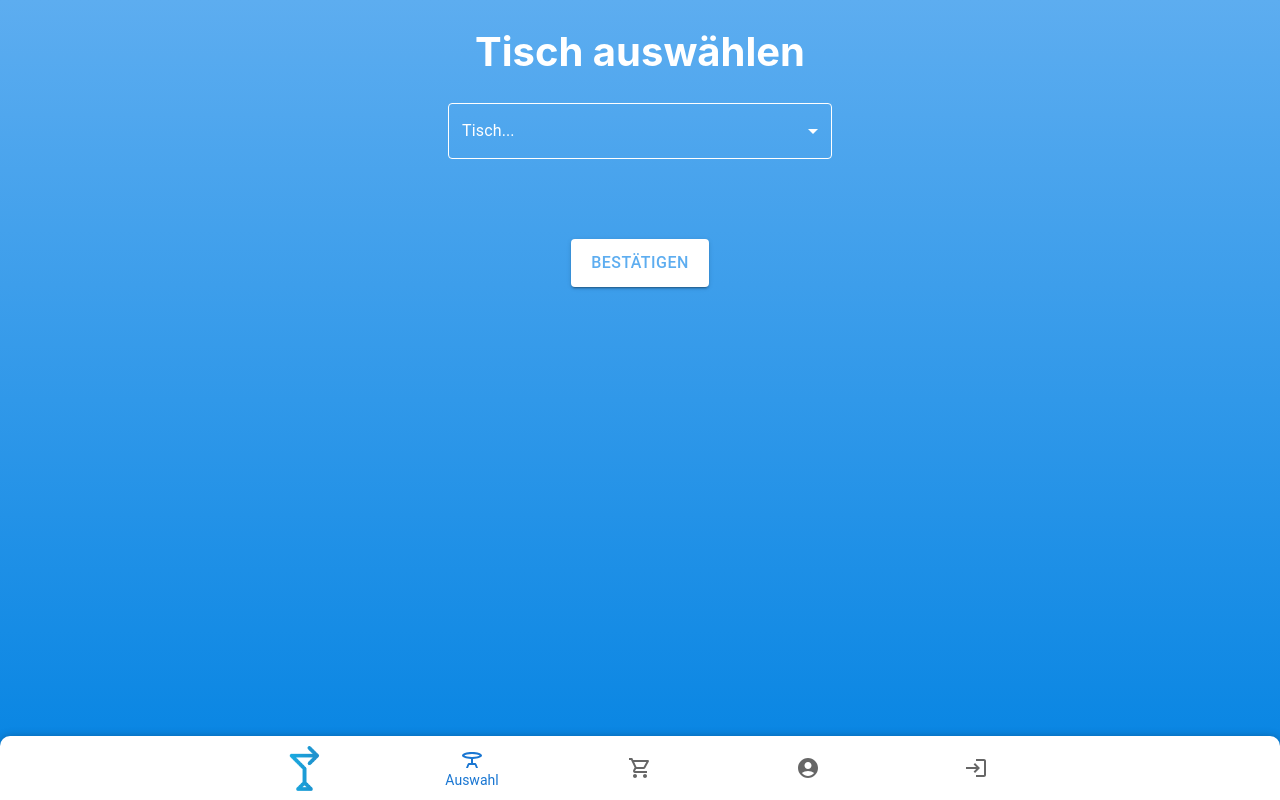
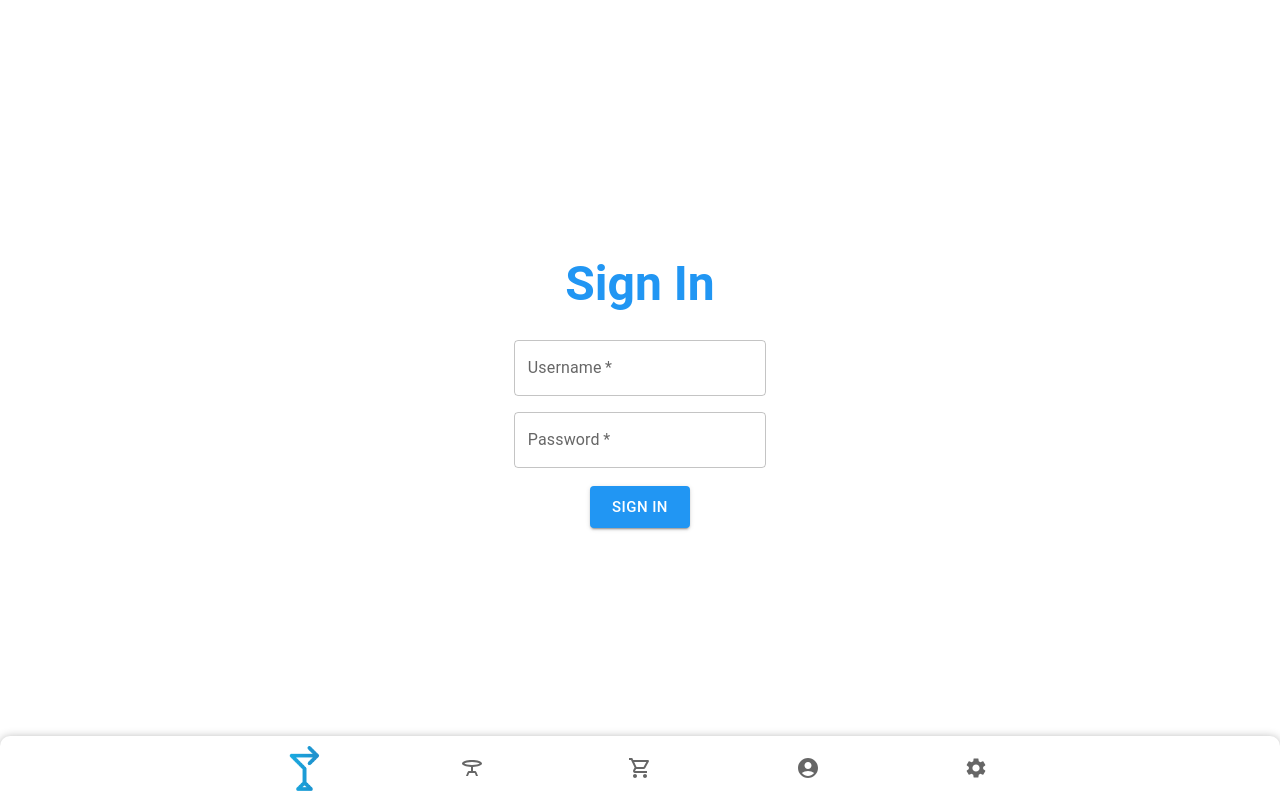
Before and after one commit to mantheij/fastorder, a React (Create React App) app in the folder Frontend/: page / in a window 1280 px wide. Built offline with nearby package versions, Linux system fonts and the light colour scheme.

Commit message:
Navigation bar Anpassung2

```diff
--- a/Frontend/src/App.js
+++ b/Frontend/src/App.js
@@ -18,9 +18,9 @@ function App() {
         {/* Inhalte über der Navigation */}
         <TablesProvider>
         <Routes>
-          <Route path="/" element={<TableSelectionView />} />
+          <Route path="/" element={<SignInView />} />
           <Route path="/customer" element={<CustomerView />} />
-          <Route path="/signin" element={<SignInView />} />
+          <Route path="/table-selection" element={<TableSelectionView />} />
           <Route path="/chef" element={<HomeView />}/>
           <Route path="/orders" element={<EmployeeView />}/>
         </Routes>
--- a/Frontend/src/navigation.js
+++ b/Frontend/src/navigation.js
@@ -6,7 +6,7 @@ import Login from "@mui/icons-material/LoginOutlined";
 import ShoppingCartOutlinedIcon from "@mui/icons-material/ShoppingCartOutlined";
 import StoreIcon from '@mui/icons-material/Store';
 import TableBar from "@mui/icons-material/TableBarOutlined";
-import {AccountCircle} from "@mui/icons-material";
+import {AccountCircle, Settings} from "@mui/icons-material";
 
 export default function LabelBottomNavigation() {
   const [value, setValue] = React.useState("/");
@@ -37,7 +37,7 @@ export default function LabelBottomNavigation() {
         />
         <BottomNavigationAction
             label="Auswahl"
-            value="/"
+            value="/table-selection"
             icon={<TableBar />}
             sx={{ '&:hover': { backgroundColor: '#f0f0f0' } }} // Hover-Effekt
         />
@@ -54,9 +54,9 @@ export default function LabelBottomNavigation() {
             sx={{ '&:hover': { backgroundColor: '#f0f0f0' } }} // Hover-Effekt
         />
         <BottomNavigationAction
-            label="Anmeldung"
-            value="/signin"
-            icon={<Login />}
+            label="Einstellung"
+            value="/settings"
+            icon={<Settings />}
             sx={{ '&:hover': { backgroundColor: '#f0f0f0' } }} // Hover-Effekt
         />
       </BottomNavigation>
```
